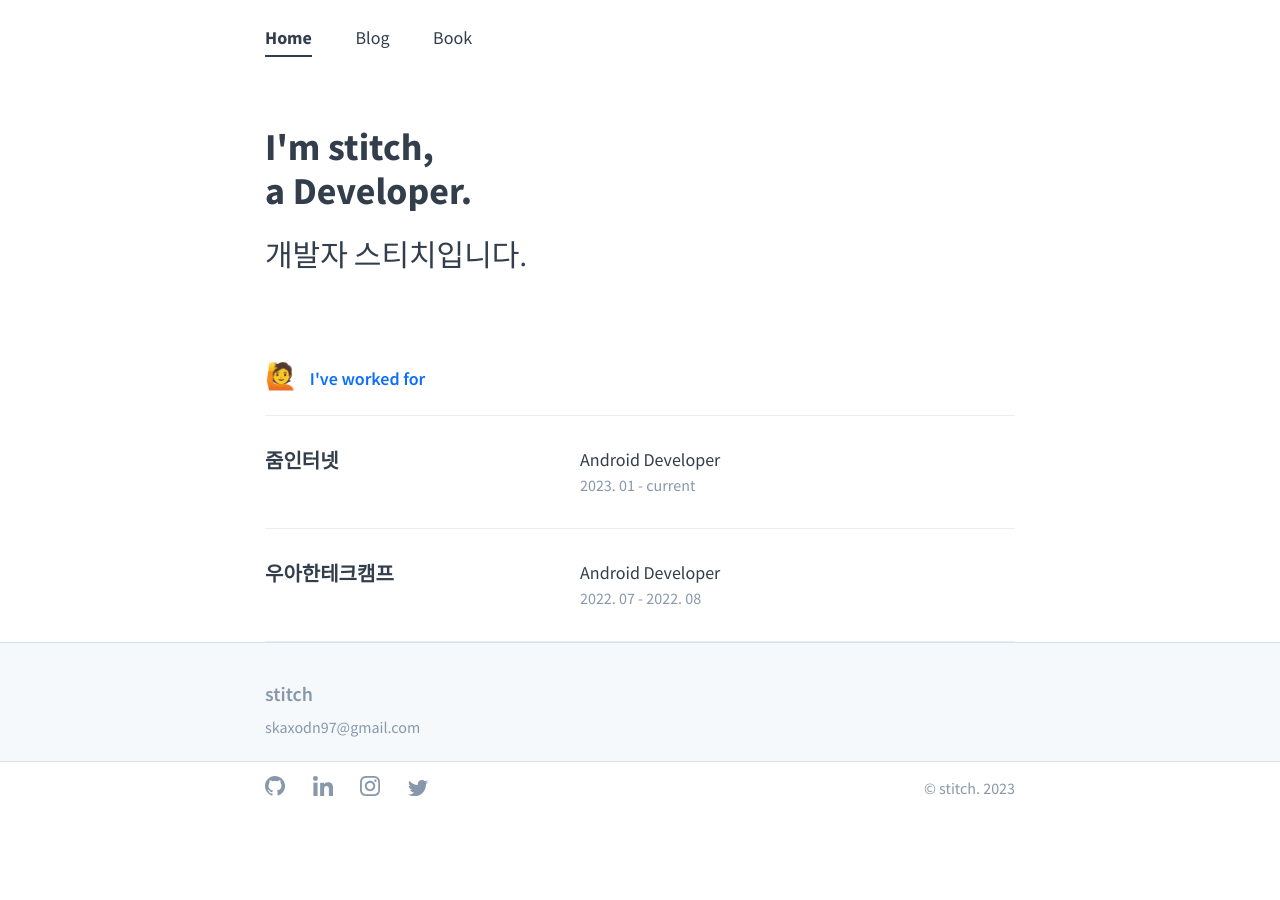
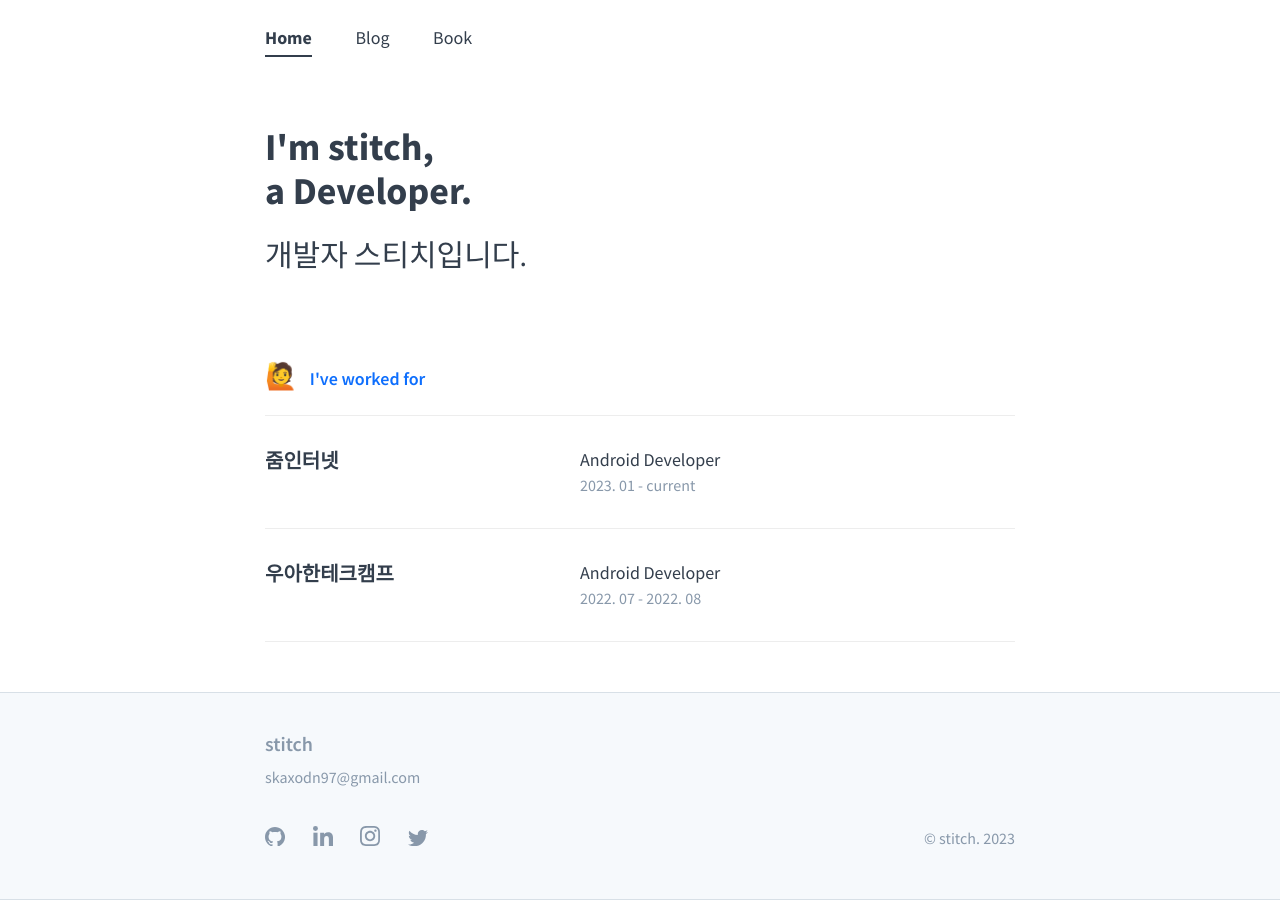
Before and after one commit to isabella232/bn-tw2020.github.io, a Jekyll site: the page built from index.md, in a window 1280 px wide. Built offline with Jekyll 4.4.1, drawn with Linux system fonts in a browser that asks for light colours.

Commit message:
footer base setting

```diff
--- a/_sass/_base.scss
+++ b/_sass/_base.scss
@@ -5,6 +5,7 @@
 
 html,
 body {
+  height: 100%;
   color: $grey-0;
   margin: 0;
   padding: 0;
@@ -19,11 +20,9 @@ html {
   }
 }
 
-#wrap {
-  min-height: calc(100% - 120px);
-}
-
 body {
+  display: flex;
+  flex-direction: column;
   -webkit-text-size-adjust: 100%;
 }
 
--- a/_sass/_layout.scss
+++ b/_sass/_layout.scss
@@ -17,6 +17,10 @@ footer>.footer_wrap,
     @media (max-width: $break-small) {
         width: 88%;
     }
+}
+
+main {
+    flex: 1;
 }
 
 .nav {
@@ -78,7 +82,6 @@ a {
 //footer
 
 footer {
-    height: 120px;
     font-family: $source;
     padding: 36px 0 46px 0;
     background-color: $grey-3;
```
